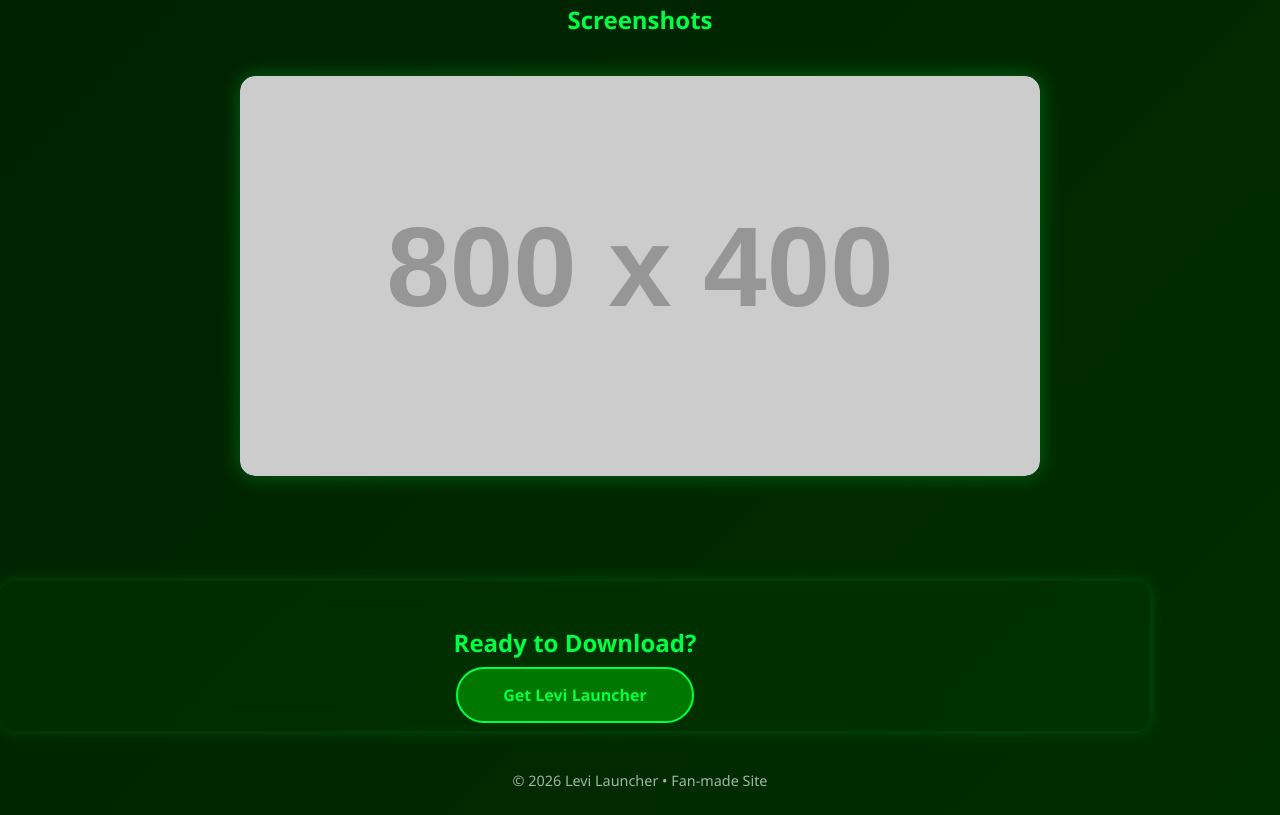
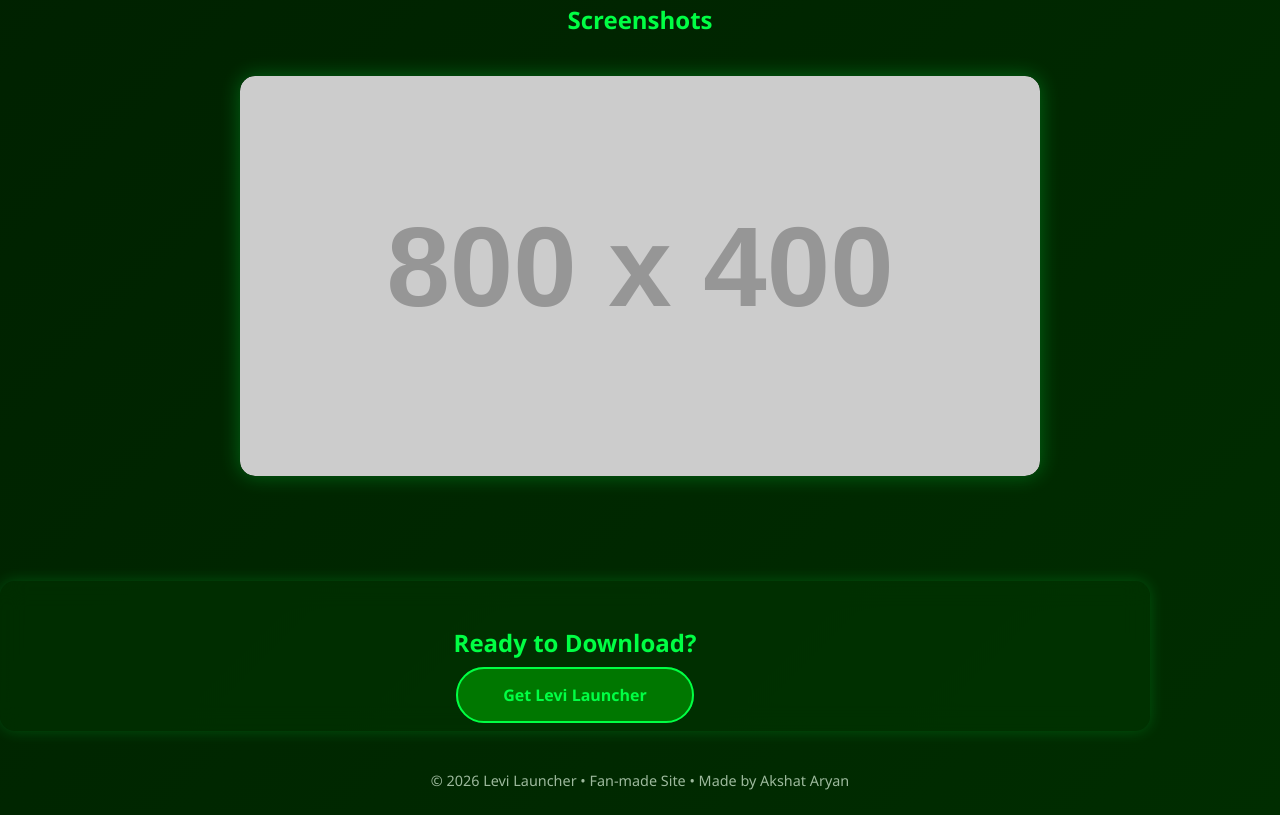
Before and after one commit to Levi-launcher/Levi-launcher, a plain HTML site: page index.html in a window 1280 px wide. Shown: the part 1188-2003 px from the top of the page. Drawn offline with Linux system fonts and the light colour scheme; placeholder pictures from the web are drawn by us.

Commit message:
Update index.html

```diff
--- a/index.html
+++ b/index.html
@@ -162,7 +162,7 @@
   <a href="https://share.google/KOwT6jk4OxOAcG7EE" class="btn" target="_blank">Get Levi Launcher</a>
 </section>
 
-<footer>© 2026 Levi Launcher • Fan-made Site</footer>
+<footer>© 2026 Levi Launcher • Fan-made Site • Made by Akshat Aryan </footer>
 
 <script>
 // ===== Carousel JS =====
```
